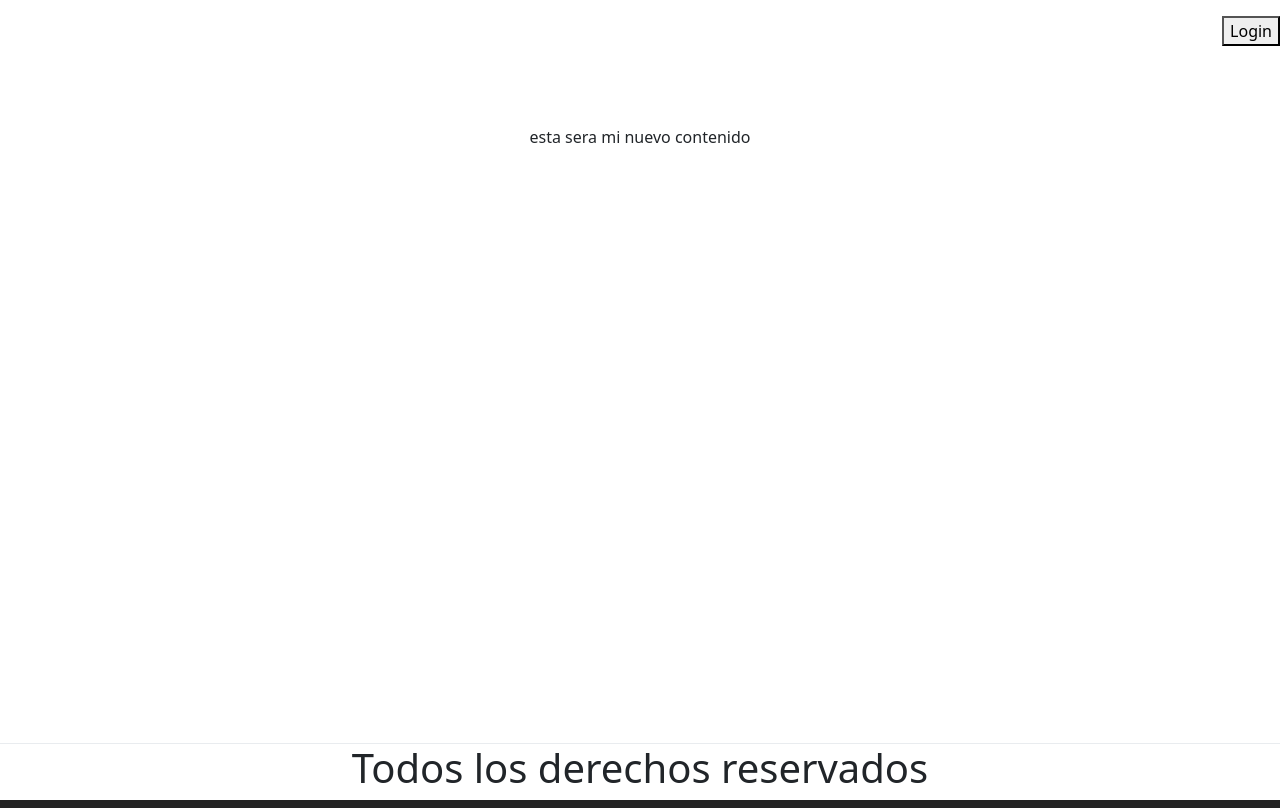
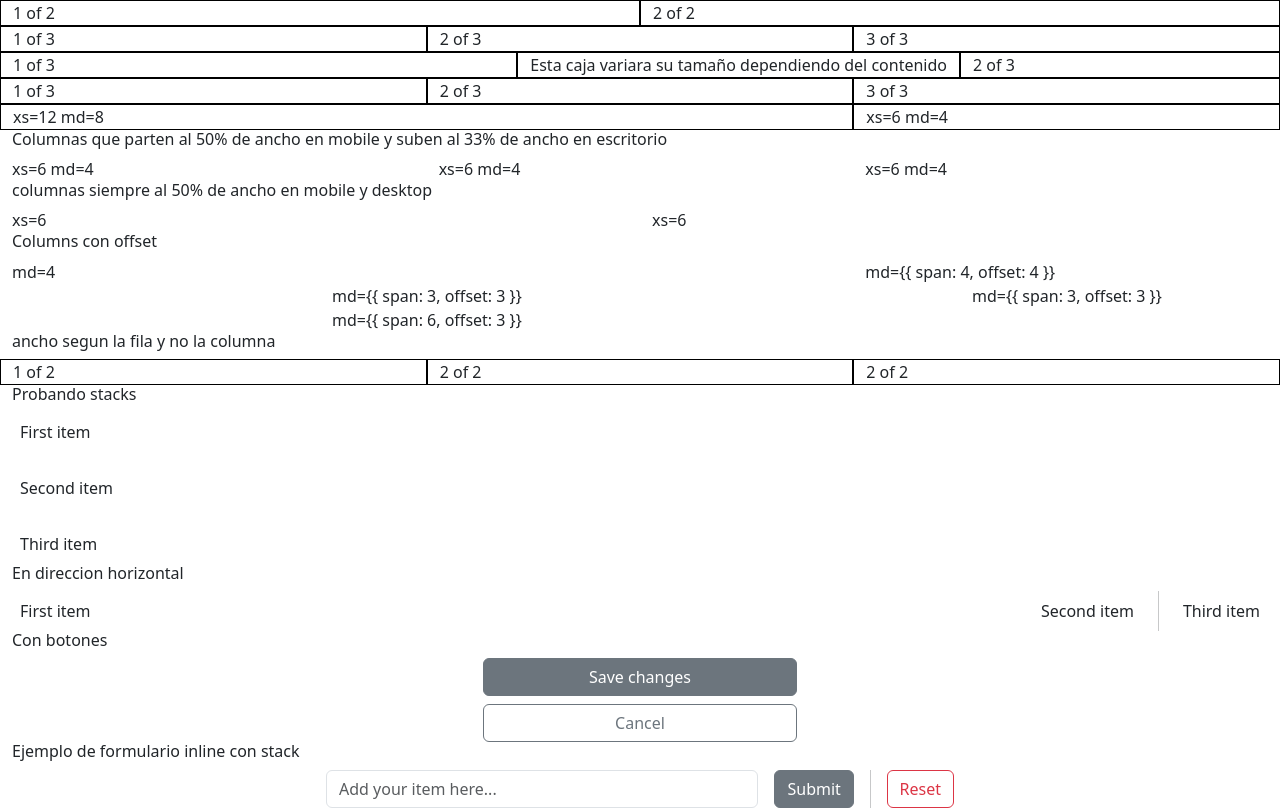
Before and after one commit to carlosmarind/clase-react, a React (Vite) app: page / in a window 1280 px wide. Built offline with nearby package versions, Linux system fonts and the light colour scheme.

Commit message:
boostrap grid layout

```diff
--- /dev/null
+++ b/src/layout/BoostrapLayout.tsx
@@ -0,0 +1,114 @@
+import { Button, Col, Container, Form, Row, Stack } from "react-bootstrap";
+
+interface BoostrapLayoutProps {
+    children: React.ReactNode;
+}
+
+export const BoostrapLayout = (_props: BoostrapLayoutProps) => {
+    return (
+        <Container fluid>
+            <Row>
+                <Col xs={6} sm={3} md={9} lg={6} style={{ border: "1px solid black" }}>1 of 2</Col>
+                <Col xs={6} sm={9} md={3} lg={6} style={{ border: "1px solid black" }}>2 of 2</Col>
+            </Row>
+            <Row>
+                <Col style={{ border: "1px solid black" }}>1 of 3</Col>
+                <Col style={{ border: "1px solid black" }}>2 of 3</Col>
+                <Col style={{ border: "1px solid black" }}>3 of 3</Col>
+            </Row>
+            <Row>
+                <Col style={{ border: "1px solid black" }}>1 of 3</Col>
+                <Col md="auto" style={{ border: "1px solid black" }}>Esta caja variara su tamaño dependiendo del contenido</Col>
+                <Col xs lg={3} style={{ border: "1px solid black" }}>2 of 3</Col>
+            </Row>
+            <Row>
+                <Col md style={{ border: "1px solid black" }}>1 of 3</Col>
+                <Col md style={{ border: "1px solid black" }}>2 of 3</Col>
+                <Col md style={{ border: "1px solid black" }}>3 of 3</Col>
+            </Row>
+            {/* Stack the columns on mobile by making one full-width and the other half-width */}
+            <Row>
+                <Col xs={12} md={8} style={{ border: "1px solid black" }}>
+                    xs=12 md=8
+                </Col>
+                <Col xs={6} md={4} style={{ border: "1px solid black" }}>
+                    xs=6 md=4
+                </Col>
+            </Row>
+            <h6>Columnas que parten al 50% de ancho en mobile y suben al 33% de ancho en escritorio</h6>
+            {/* Columns start at 50% wide on mobile and bump up to 33.3% wide on desktop */}
+            <Row>
+                <Col xs={6} md={4}>
+                    xs=6 md=4
+                </Col>
+                <Col xs={6} md={4}>
+                    xs=6 md=4
+                </Col>
+                <Col xs={6} md={4}>
+                    xs=6 md=4
+                </Col>
+            </Row>
+            <h6>columnas siempre al 50% de ancho en mobile y desktop</h6>
+            {/* Columns are always 50% wide, on mobile and desktop */}
+            <Row>
+                <Col xs={6}>xs=6</Col>
+                <Col xs={6}>xs=6</Col>
+            </Row>
+            <h6>Columns con offset</h6>
+            <Row>
+                <Col md={4}>md=4</Col>
+                <Col md={{ span: 4, offset: 4 }}>{`md={{ span: 4, offset: 4 }}`}</Col>
+            </Row>
+            <Row>
+                <Col md={{ span: 3, offset: 3 }}>{`md={{ span: 3, offset: 3 }}`}</Col>
+                <Col md={{ span: 3, offset: 3 }}>{`md={{ span: 3, offset: 3 }}`}</Col>
+            </Row>
+            <Row>
+                <Col md={{ span: 6, offset: 3 }}>{`md={{ span: 6, offset: 3 }}`}</Col>
+            </Row>
+            <h6>ancho segun la fila y no la columna</h6>
+            <Row xs={1} md={2} lg={3} >
+                <Col style={{ border: "1px solid black" }}>1 of 2</Col>
+                <Col style={{ border: "1px solid black" }}>2 of 2</Col>
+                <Col style={{ border: "1px solid black" }}>2 of 2</Col>
+            </Row>
+            {
+                //<Row xs={1} md={2}>
+                //    <Col style={{ border: "1px solid black" }}>1 of 3</Col>
+                //    <Col style={{ border: "1px solid black" }}>2 of 3</Col>
+                //    <Col style={{ border: "1px solid black" }}>3 of 3</Col>
+                //</Row>
+                //<Row xs="auto">
+                //    <Col style={{ border: "1px solid black" }}> 1 of 3</Col>
+                //    <Col style={{ border: "1px solid black" }}>2 of 3</Col>
+                //    <Col style={{ border: "1px solid black" }}>3 of 3</Col>
+                //</Row>
+            }
+            <h6>Probando stacks</h6>
+            <Stack gap={3}>
+                <div className="p-2">First item</div>
+                <div className="p-2">Second item</div>
+                <div className="p-2">Third item</div>
+            </Stack>
+            <h6>En direccion horizontal</h6>
+            <Stack direction="horizontal" gap={3}>
+                <div className="p-2">First item</div>
+                <div className="p-2 ms-auto">Second item</div>
+                <div className="vr" />
+                <div className="p-2">Third item</div>
+            </Stack>
+            <h6>Con botones</h6>
+            <Stack gap={2} className="col-sm-3 mx-auto">
+                <Button variant="secondary">Save changes</Button>
+                <Button variant="outline-secondary">Cancel</Button>
+            </Stack>
+            <h6>Ejemplo de formulario inline con stack</h6>
+            <Stack direction="horizontal" className="col-md-6 mx-auto" gap={3}>
+                <Form.Control className="me-auto" placeholder="Add your item here..." />
+                <Button variant="secondary">Submit</Button>
+                <div className="vr" />
+                <Button variant="outline-danger">Reset</Button>
+            </Stack>
+        </Container>
+    )
+}
--- a/src/main.tsx
+++ b/src/main.tsx
@@ -18,7 +18,7 @@ import { GestionUsuarios } from './page/GestionUsuarios'
 import { AuthPage } from './page/AuthPage'
 import { FollowUrlPage } from './page/FollowUrlPage'
 import 'bootstrap/dist/css/bootstrap.min.css'
-import './index.css'
+//import './index.css'
 createRoot(document.getElementById('root')!).render(
   <StrictMode>
     <Provider store={store}>
--- a/src/page/HomePage.tsx
+++ b/src/page/HomePage.tsx
@@ -1,10 +1,10 @@
-import { MainLayout } from "../layout/MainLayout"
+import { BoostrapLayout } from "../layout/BoostrapLayout"
 
 export const HomePage = () => {
 
     return (
-        <MainLayout>
+        <BoostrapLayout>
             <div>esta sera mi nuevo contenido</div>
-        </MainLayout >
+        </BoostrapLayout >
     )
 }
```
